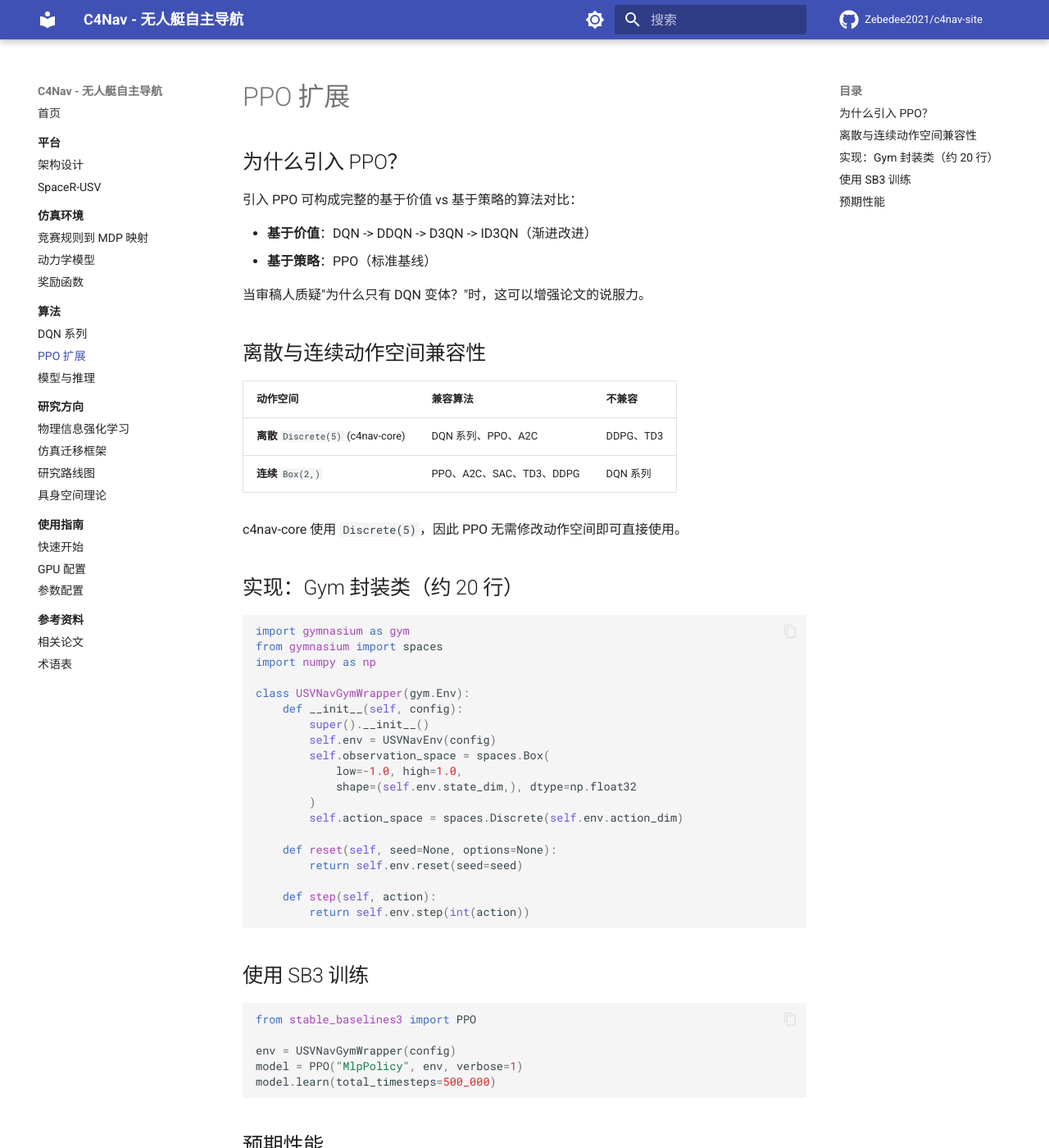
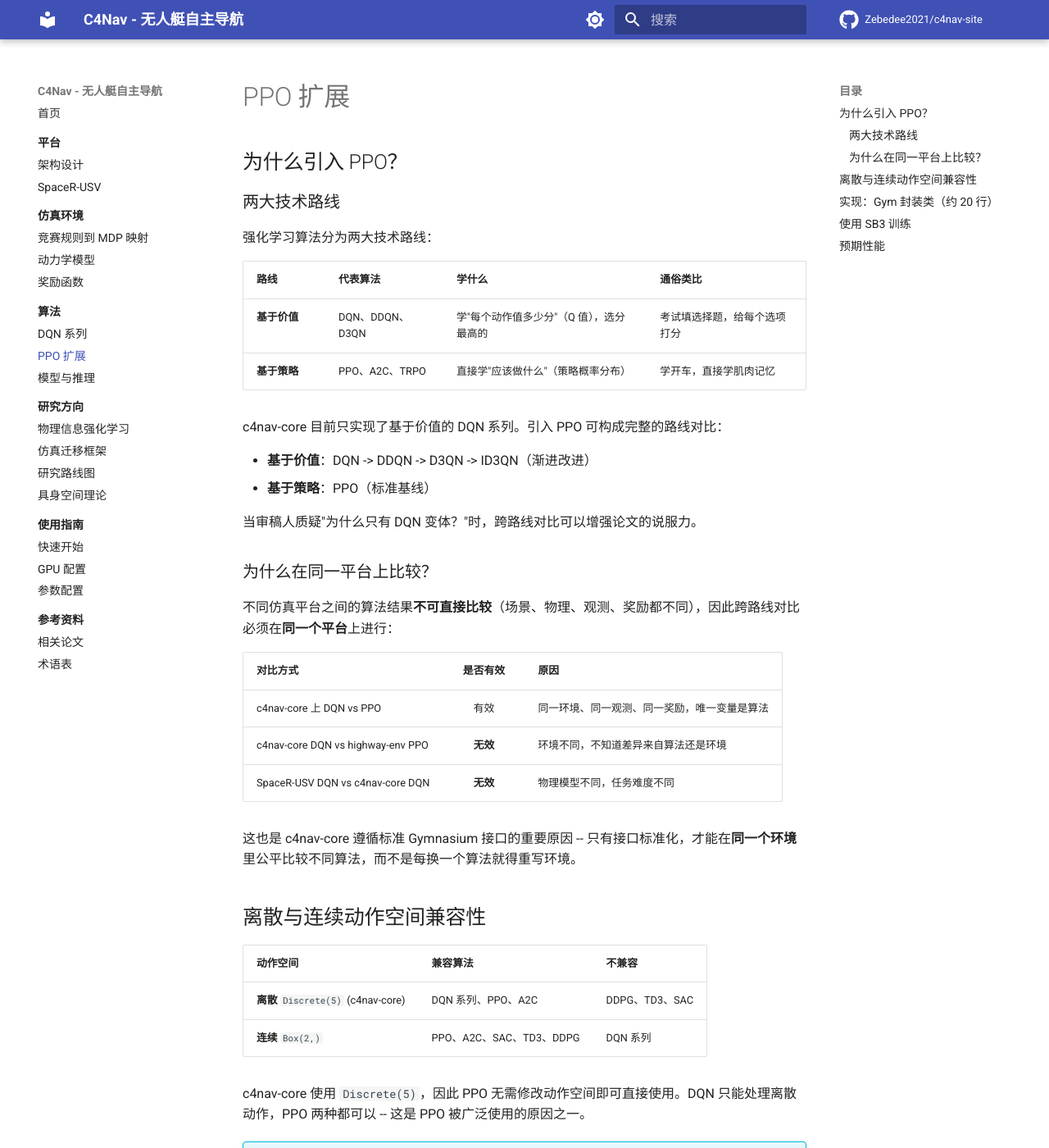
Before and after one commit to Zebedee2021/c4nav-site, an MkDocs documentation site: the page built from docs/algorithms/ppo-extension.md, in a window 1280 px wide and 1400 px high. Shown: the whole window at 82% size. Built offline with MkDocs 1.6.1 and Material for MkDocs 9.7.7, drawn with Linux system fonts in a browser that asks for light colours; comment, search, counter and statistics services are not loaded; some of the changed text lies outside the part shown.

Commit message:
docs: expand PPO extension page with RL paradigms and cross-platform comparison rationale
Add value-based vs policy-based explanation, why algorithms must be
compared on the same platform, continuous action space future note,
and SB3 one-line algorithm swap example.

🤖 Generated with [Qoder][https://qoder.com]

````diff
--- a/docs/algorithms/ppo-extension.md
+++ b/docs/algorithms/ppo-extension.md
@@ -2,23 +2,49 @@
 
 ## 为什么引入 PPO？
 
-引入 PPO 可构成完整的基于价值 vs 基于策略的算法对比：
+### 两大技术路线
+
+强化学习算法分为两大技术路线：
+
+| 路线 | 代表算法 | 学什么 | 通俗类比 |
+|------|---------|-------|---------|
+| **基于价值** | DQN、DDQN、D3QN | 学"每个动作值多少分"（Q 值），选分最高的 | 考试填选择题，给每个选项打分 |
+| **基于策略** | PPO、A2C、TRPO | 直接学"应该做什么"（策略概率分布） | 学开车，直接学肌肉记忆 |
+
+c4nav-core 目前只实现了基于价值的 DQN 系列。引入 PPO 可构成完整的路线对比：
 
 - **基于价值**：DQN -> DDQN -> D3QN -> ID3QN（渐进改进）
 - **基于策略**：PPO（标准基线）
 
-当审稿人质疑"为什么只有 DQN 变体？"时，这可以增强论文的说服力。
+当审稿人质疑"为什么只有 DQN 变体？"时，跨路线对比可以增强论文的说服力。
+
+### 为什么在同一平台上比较？
+
+不同仿真平台之间的算法结果**不可直接比较**（场景、物理、观测、奖励都不同），因此跨路线对比必须在**同一个平台**上进行：
+
+| 对比方式 | 是否有效 | 原因 |
+|---------|:-------:|------|
+| c4nav-core 上 DQN vs PPO | 有效 | 同一环境、同一观测、同一奖励，唯一变量是算法 |
+| c4nav-core DQN vs highway-env PPO | **无效** | 环境不同，不知道差异来自算法还是环境 |
+| SpaceR-USV DQN vs c4nav-core DQN | **无效** | 物理模型不同，任务难度不同 |
+
+这也是 c4nav-core 遵循标准 Gymnasium 接口的重要原因 -- 只有接口标准化，才能在**同一个环境**里公平比较不同算法，而不是每换一个算法就得重写环境。
 
 ## 离散与连续动作空间兼容性
 
 | 动作空间 | 兼容算法 | 不兼容 |
 |---------|---------|--------|
-| **离散** `Discrete(5)` (c4nav-core) | DQN 系列、PPO、A2C | DDPG、TD3 |
+| **离散** `Discrete(5)` (c4nav-core) | DQN 系列、PPO、A2C | DDPG、TD3、SAC |
 | **连续** `Box(2,)` | PPO、A2C、SAC、TD3、DDPG | DQN 系列 |
 
-c4nav-core 使用 `Discrete(5)`，因此 PPO 无需修改动作空间即可直接使用。
+c4nav-core 使用 `Discrete(5)`，因此 PPO 无需修改动作空间即可直接使用。DQN 只能处理离散动作，PPO 两种都可以 -- 这是 PPO 被广泛使用的原因之一。
+
+!!! info "未来扩展"
+    如果将 c4nav-core 的动作空间从离散 (5) 改为连续 `Box(2,)`（舵角 + 油门连续控制），则可以引入 SAC、TD3 等连续动作算法。但 DQN 系列将不再适用，需要全部替换为连续动作算法。
 
 ## 实现：Gym 封装类（约 20 行）
+
+c4nav-core 已遵循 Gymnasium 的 `reset()` / `step()` 接口，只需补充 `observation_space` 和 `action_space` 的声明即可接入 SB3：
 
 ```python
 import gymnasium as gym
@@ -52,6 +78,13 @@ model = PPO("MlpPolicy", env, verbose=1)
 model.learn(total_timesteps=500_000)
 ```
 
+Stable-Baselines3 (SB3) 是最主流的 RL 算法库，内置 PPO、A2C、SAC、TD3 等算法。通过上面的封装类，所有 SB3 算法都可以一行代码替换：
+
+```python
+from stable_baselines3 import A2C
+model = A2C("MlpPolicy", env, verbose=1)  # 只改这一行
+```
+
 ## 预期性能
 
 | 算法 | 总交互步数 | 训练时间（RTX 4060） |
@@ -59,4 +92,4 @@ model.learn(total_timesteps=500_000)
 | DQN 系列 | ~1M（2000 轮 x 500 步） | ~25 分钟 |
 | PPO | ~0.5-1M | ~15-30 分钟 |
 
-PPO 支持向量化环境（`n_envs=4`），可进一步加速训练。
+PPO 支持向量化环境（`n_envs=4`，同时跑 4 个环境实例），可进一步加速训练。
````
